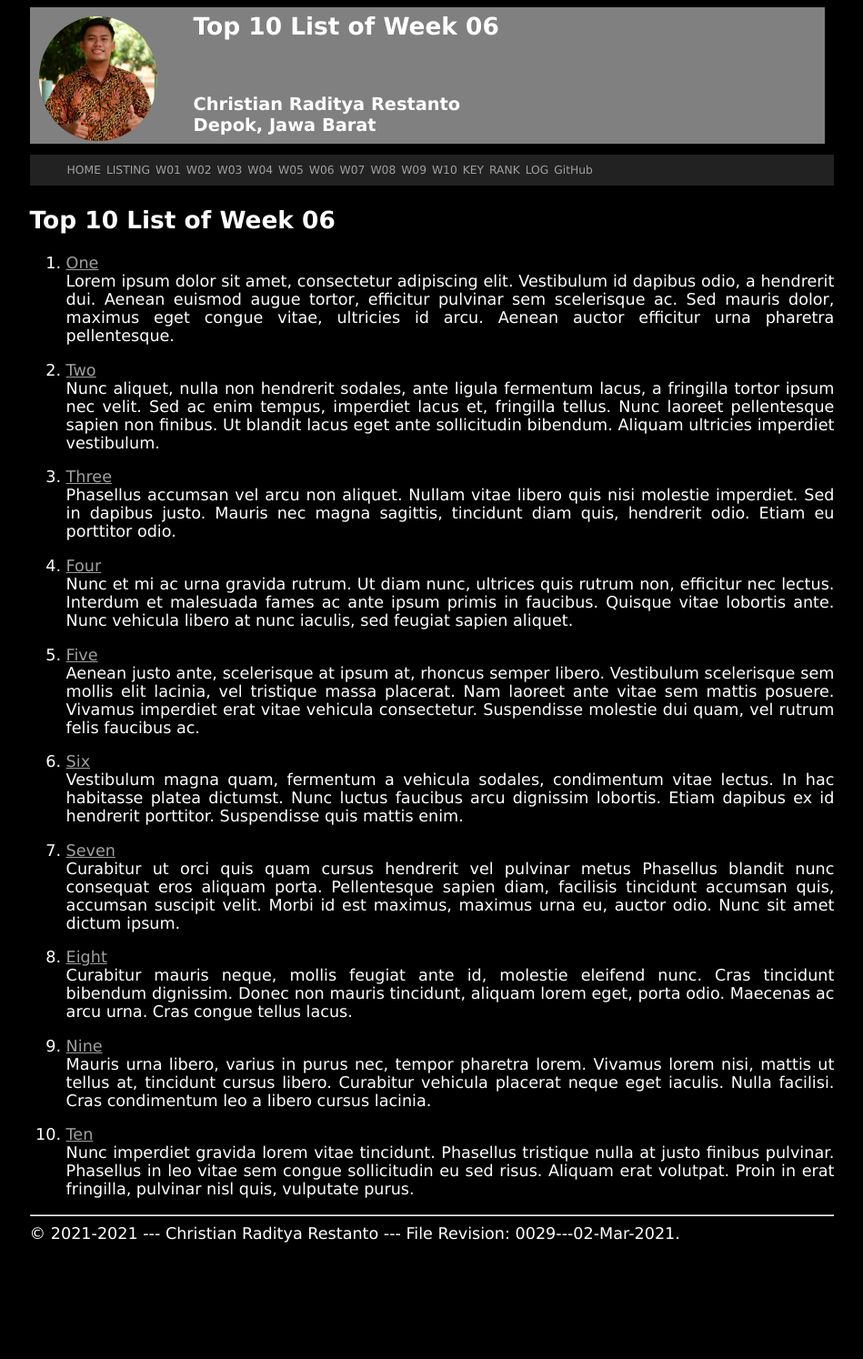
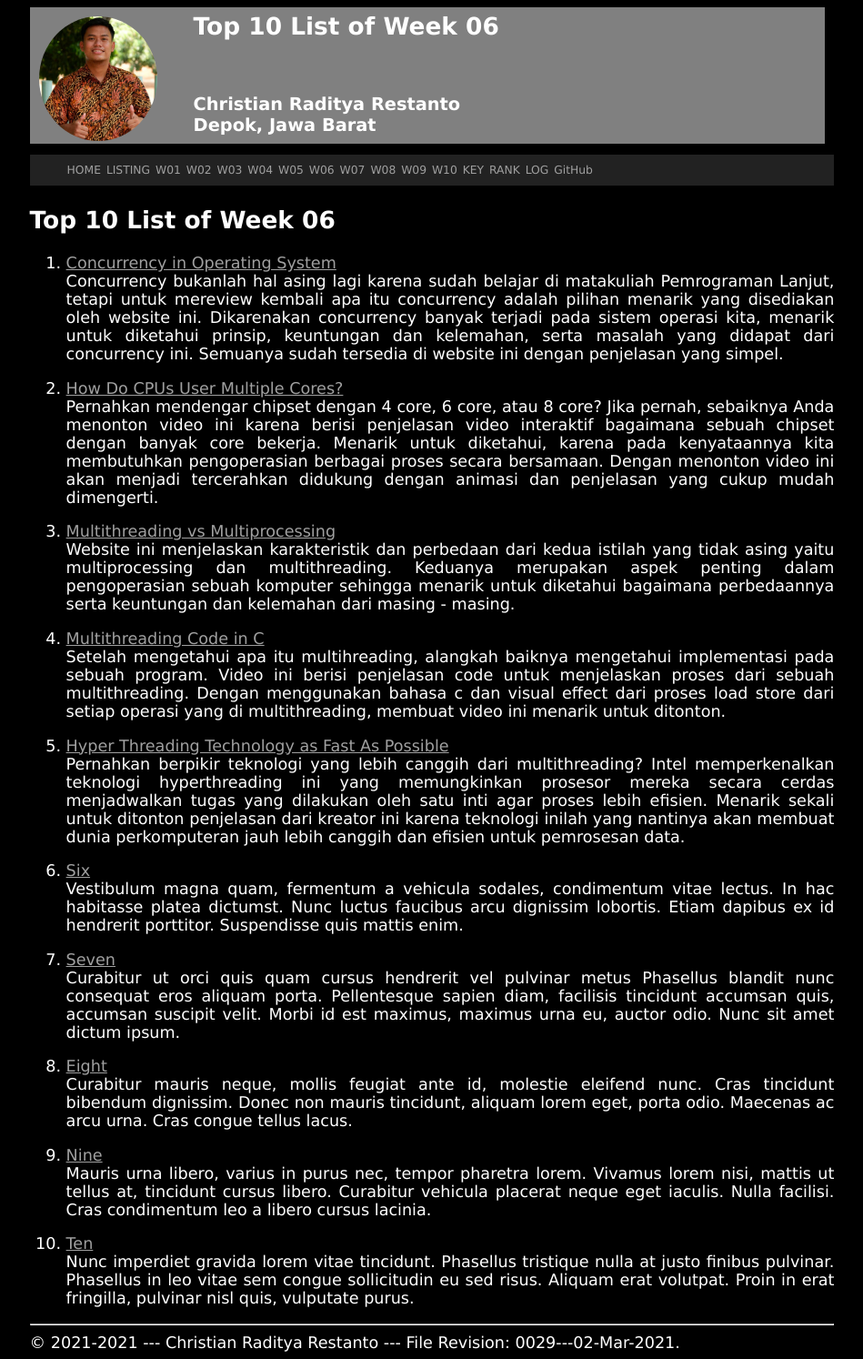
Before and after one commit to radityarestan/os211, a Jekyll site: the page built from w06.md, in a window 1280 px wide. Shown: the whole page at 91% size, without its empty margins (165-1114 px from the left). Built offline with Jekyll 4.4.1, drawn with Linux system fonts in a browser that asks for light colours; our own code applies the rules of GitHub Pages for plain Markdown files; before the commit the page ends 1374 px from its top, so only the background shows below that.

Commit message:
OS211 radityarestan

```diff
--- a/w06.md
+++ b/w06.md
@@ -5,40 +5,20 @@ permalink: /W06/
 
 # Top 10 List of Week 06
 
-1. [One](https://en.wikipedia.org/wiki/1)<br>
-Lorem ipsum dolor sit amet, consectetur adipiscing elit.
-Vestibulum id dapibus odio, a hendrerit dui.
-Aenean euismod augue tortor, efficitur pulvinar sem scelerisque ac.
-Sed mauris dolor, maximus eget congue vitae, ultricies id arcu.
-Aenean auctor efficitur urna pharetra pellentesque.
+1. [Concurrency in Operating System](https://www.geeksforgeeks.org/concurrency-in-operating-system/)<br>
+Concurrency bukanlah hal asing lagi karena sudah belajar di matakuliah Pemrograman Lanjut, tetapi untuk mereview kembali apa itu concurrency adalah pilihan menarik yang disediakan oleh website ini. Dikarenakan concurrency banyak terjadi pada sistem operasi kita, menarik untuk diketahui prinsip, keuntungan dan kelemahan, serta masalah yang didapat dari concurrency ini. Semuanya sudah tersedia di website ini dengan penjelasan yang simpel.
 
-2. [Two](https://en.wikipedia.org/wiki/2)<br>
-Nunc aliquet, nulla non hendrerit sodales, ante ligula fermentum lacus, a fringilla tortor ipsum nec velit.
-Sed ac enim tempus, imperdiet lacus et, fringilla tellus.
-Nunc laoreet pellentesque sapien non finibus.
-Ut blandit lacus eget ante sollicitudin bibendum.
-Aliquam ultricies imperdiet vestibulum.
+2. [How Do CPUs User Multiple Cores?](https://www.youtube.com/watch?v=S3I5WNHbnJ0)<br>
+Pernahkan mendengar chipset dengan 4 core, 6 core, atau 8 core? Jika pernah, sebaiknya Anda menonton video ini karena berisi penjelasan video interaktif bagaimana sebuah chipset dengan banyak core bekerja. Menarik untuk diketahui, karena pada kenyataannya kita membutuhkan pengoperasian berbagai proses secara bersamaan. Dengan menonton video ini akan menjadi tercerahkan didukung dengan animasi dan penjelasan yang cukup mudah dimengerti.
 
-3. [Three](https://en.wikipedia.org/wiki/3)<br>
-Phasellus accumsan vel arcu non aliquet.
-Nullam vitae libero quis nisi molestie imperdiet.
-Sed in dapibus justo.
-Mauris nec magna sagittis, tincidunt diam quis, hendrerit odio.
-Etiam eu porttitor odio.
+3. [Multithreading vs Multiprocessing](https://www.guru99.com/difference-between-multiprocessing-and-multithreading.html)<br>
+Website ini menjelaskan karakteristik dan perbedaan dari kedua istilah yang tidak asing yaitu multiprocessing dan multithreading. Keduanya merupakan aspek penting dalam pengoperasian sebuah komputer sehingga menarik untuk diketahui bagaimana perbedaannya serta keuntungan dan kelemahan dari masing - masing.
 
-4. [Four](https://en.wikipedia.org/wiki/4)<br>
-Nunc et mi ac urna gravida rutrum.
-Ut diam nunc, ultrices quis rutrum non, efficitur nec lectus.
-Interdum et malesuada fames ac ante ipsum primis in faucibus.
-Quisque vitae lobortis ante.
-Nunc vehicula libero at nunc iaculis, sed feugiat sapien aliquet.
+4. [Multithreading Code in C](https://www.youtube.com/watch?v=7ENFeb-J75k)<br>
+Setelah mengetahui apa itu multihreading, alangkah baiknya mengetahui implementasi pada sebuah program. Video ini berisi penjelasan code untuk menjelaskan proses dari sebuah multithreading. Dengan menggunakan bahasa c dan visual effect dari proses load store dari setiap operasi yang di multithreading, membuat video ini menarik untuk ditonton.
 
-5. [Five](https://en.wikipedia.org/wiki/5)<br>
-Aenean justo ante, scelerisque at ipsum at, rhoncus semper libero.
-Vestibulum scelerisque sem mollis elit lacinia, vel tristique massa placerat.
-Nam laoreet ante vitae sem mattis posuere.
-Vivamus imperdiet erat vitae vehicula consectetur.
-Suspendisse molestie dui quam, vel rutrum felis faucibus ac.
+5. [Hyper Threading Technology as Fast As Possible](https://www.youtube.com/watch?v=wnS50lJicXc)<br>
+Pernahkan berpikir teknologi yang lebih canggih dari multithreading? Intel memperkenalkan teknologi hyperthreading ini yang memungkinkan prosesor mereka secara cerdas menjadwalkan tugas yang dilakukan oleh satu inti agar proses lebih efisien. Menarik sekali untuk ditonton penjelasan dari kreator ini karena teknologi inilah yang nantinya akan membuat dunia perkomputeran jauh lebih canggih dan efisien untuk pemrosesan data.
 
 6. [Six](https://en.wikipedia.org/wiki/6)<br>
 Vestibulum magna quam, fermentum a vehicula sodales, condimentum vitae lectus.
```
Also changed, not shown: 6 other files.
